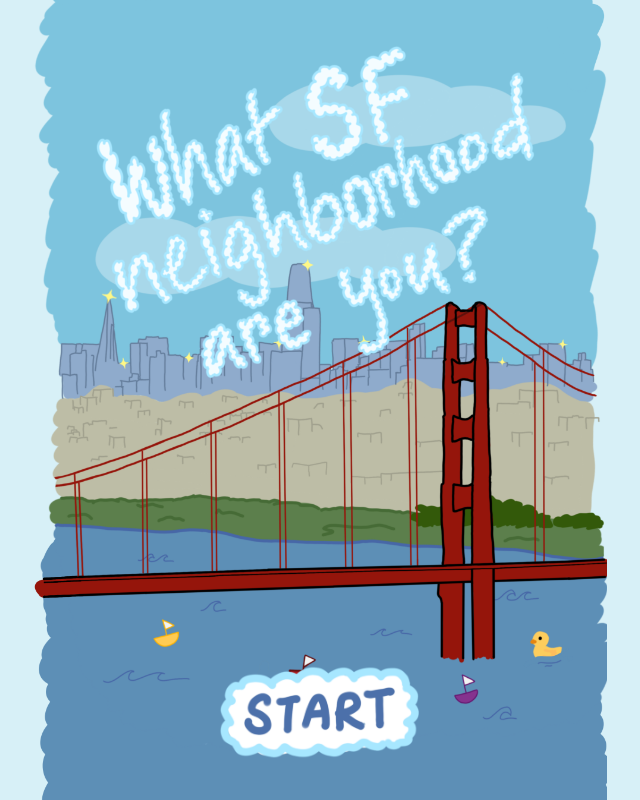
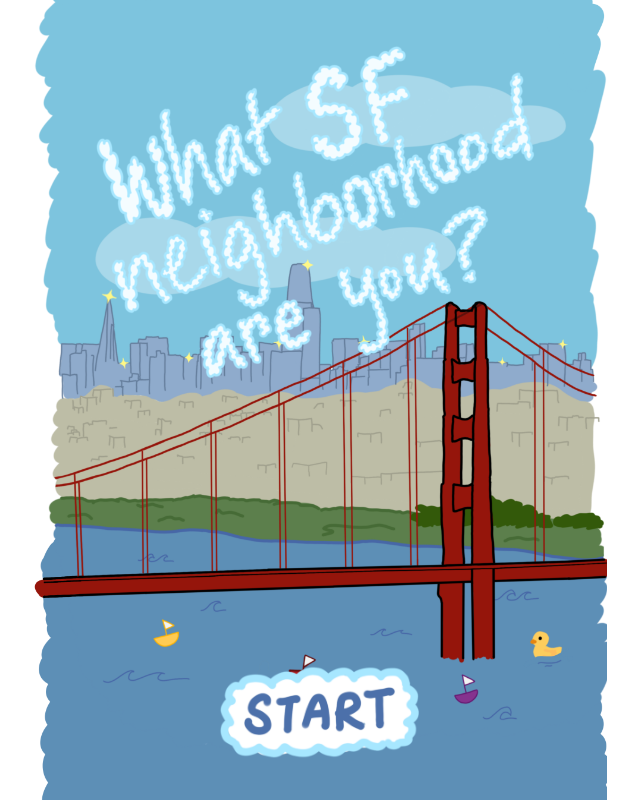
Before and after one commit to athenaleong/sf-neighborhood-quiz, a Next.js app: page / in a window 1280 px wide. Shown: the whole page, without its empty margins (321-961 px from the left). Built offline with nearby package versions, Linux system fonts and the light colour scheme.

Commit message:
background changed to white

```diff
--- a/app/page.tsx
+++ b/app/page.tsx
@@ -63,7 +63,7 @@ export default function Home() {
 
   return (
     <div
-      className="absolute inset-0 w-full h-full overflow-hidden bg-white md:bg-[#d7f0f7] flex justify-center"
+      className="absolute inset-0 w-full h-full overflow-hidden bg-white flex justify-center"
       style={{
         margin: 0,
         padding: 0,
@@ -78,7 +78,7 @@ export default function Home() {
       }}
     >
       {/* Content container with max-width constraint - includes everything */}
-      <div className="w-full h-full max-w-xl mx-auto relative bg-[#d7f0f7]">
+      <div className="w-full h-full max-w-xl mx-auto relative bg-white">
         {/* Base image - always visible */}
         <div
           className="absolute inset-0"
```
Also changed, not shown: 1 other file (tests, documents, lock files or other folders).
